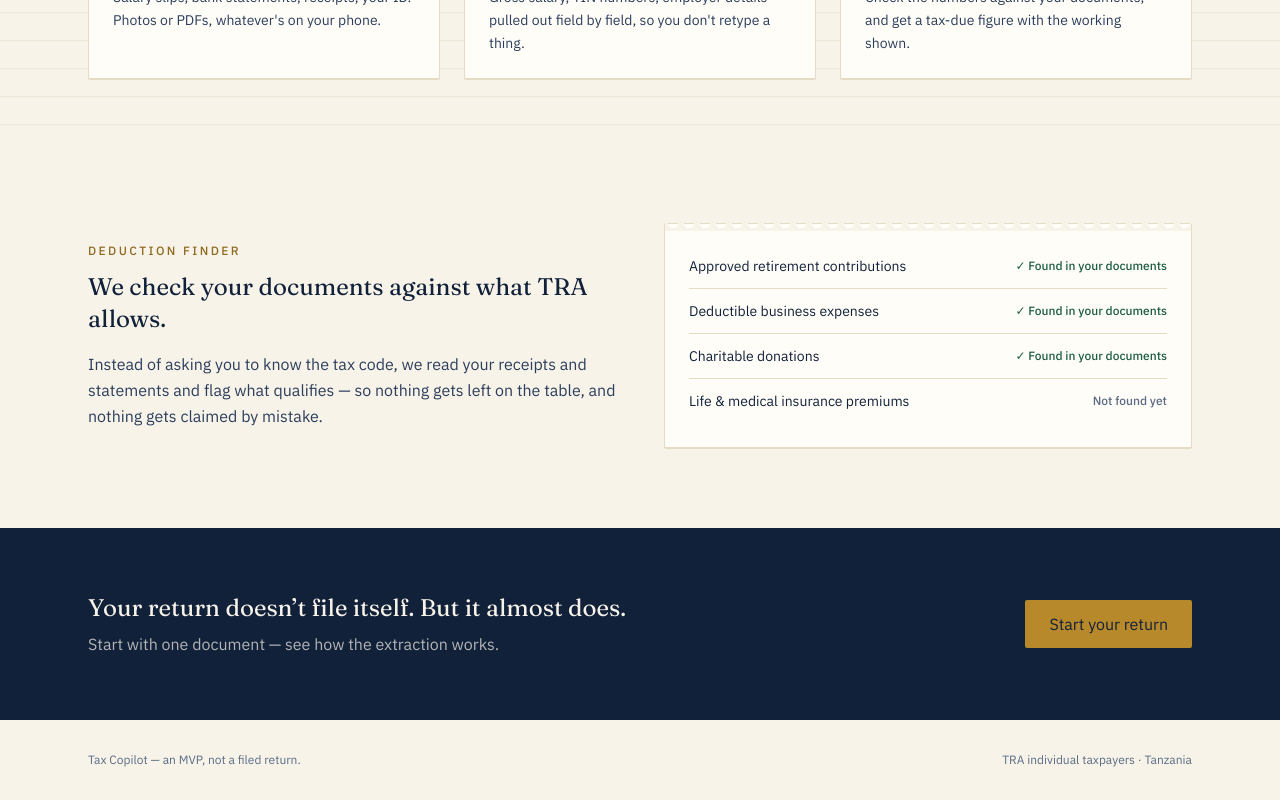
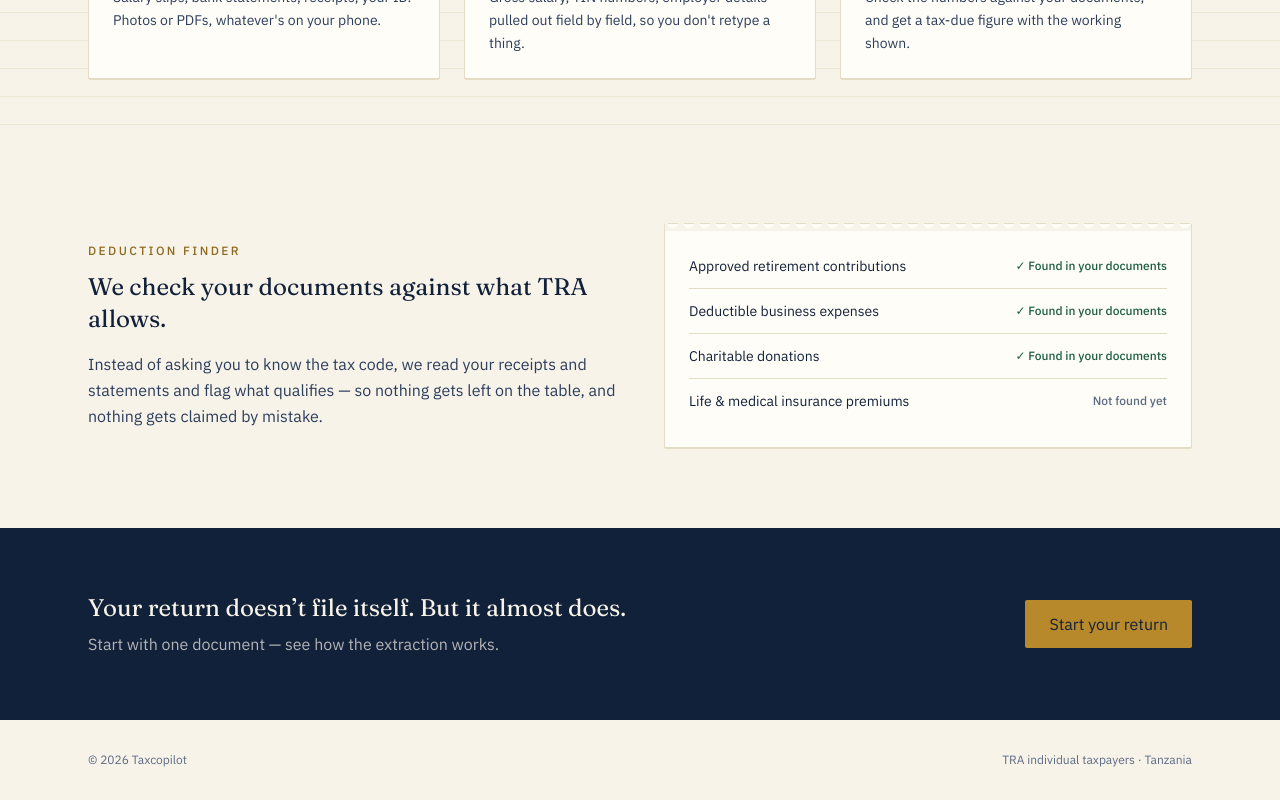
Before and after one commit to Benedwe/Tax-Copilot, a Next.js app in the folder frontend/: page / in a window 1280 px wide. Shown: the part 821-1621 px from the top of the page. Built offline with nearby package versions, Linux system fonts and the light colour scheme; no server answers.

Commit message:
Adding new files

```diff
--- a/frontend/src/app/page.js
+++ b/frontend/src/app/page.js
@@ -117,7 +117,7 @@ export default function Home() {
       </section>
 
       <footer className="mx-auto max-w-6xl px-6 py-8 text-xs text-ink-faint flex justify-between">
-        <span>Tax Copilot — an MVP, not a filed return.</span>
+        <span>© 2026 Taxcopilot</span>
         <span>TRA individual taxpayers · Tanzania</span>
       </footer>
     </main>
```
